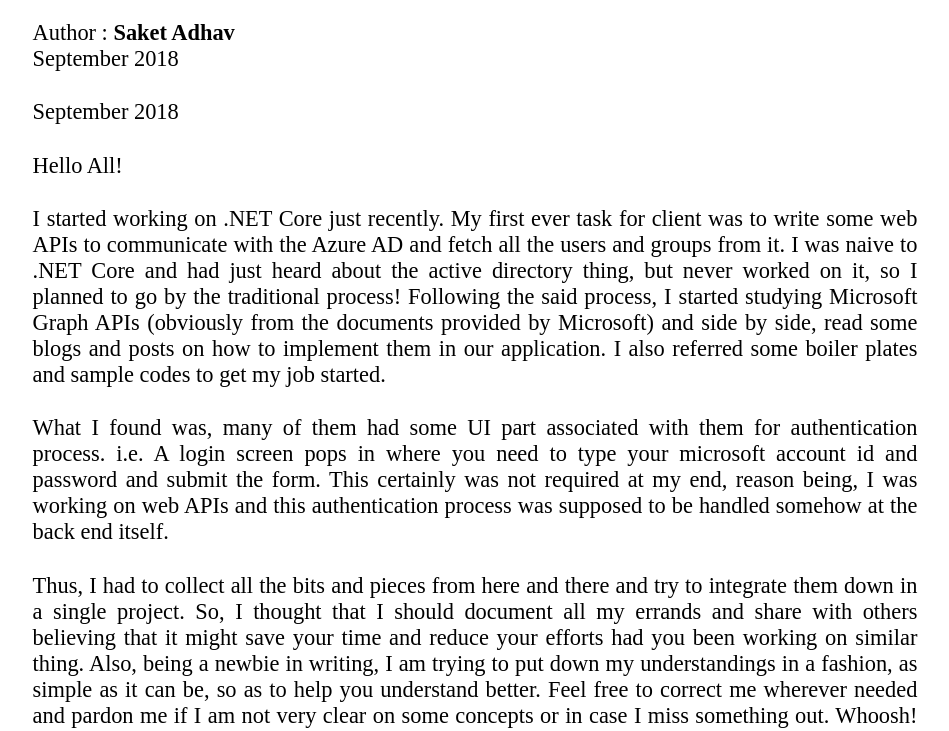
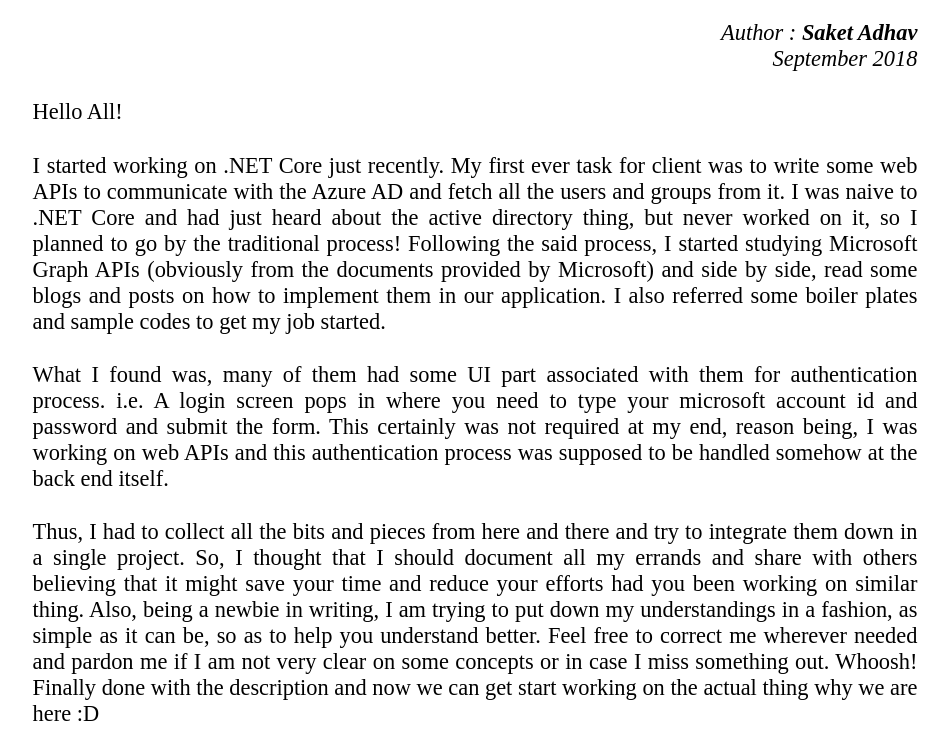
Before and after one commit to saketadhav/saketadhav.github.io, a website: page blog/integrate-microsoft-graph-with-dotnet-core-web-apis.html in a window 1280 px wide. Shown: the part 66-797 px from the top of the page, without its empty margins (165-1114 px from the left). Drawn offline with Linux system fonts and the light colour scheme.

Commit message:
styles for blogs

```diff
--- a/blog/integrate-microsoft-graph-with-dotnet-core-web-apis.html
+++ b/blog/integrate-microsoft-graph-with-dotnet-core-web-apis.html
@@ -41,6 +41,11 @@ p.heading {
     font-weight:bold;
 }
 
+p.blog-details{
+    font-style: italic;
+    text-align: end;
+}
+
 </style>
 </head>
 <body>
@@ -48,7 +53,6 @@ p.heading {
 <h1>Integrate Microsoft Graph with .NET CORE Web APIs</h1>
 <div class="container">
 <p class="blog-details">Author&nbsp;:&nbsp;<b>Saket Adhav</b><br>September 2018</br></p>
-<p class="blog-details">September 2018</p>
 <p>Hello All!</p>
 <p>I started working on .NET Core just recently. My first ever task for client was to write some web APIs to communicate with the Azure AD and fetch all the users and groups from it. I was naive to .NET Core and had just heard about the active directory thing, but never worked on it, so I planned to go by the traditional process! Following the said process, I started studying Microsoft Graph APIs (obviously from the documents provided by Microsoft) and side by side, read some blogs and posts on how to implement them in our application. I also referred some boiler plates and sample codes to get my job started.</p>
 <p>What I found was, many of them had some UI part associated with them for authentication process. i.e. A login screen pops in where you need to type your microsoft account id and password and submit the form. This certainly was not required at my end, reason being, I was working on web APIs and this authentication process was supposed to be handled somehow at the back end itself.</p>
```
